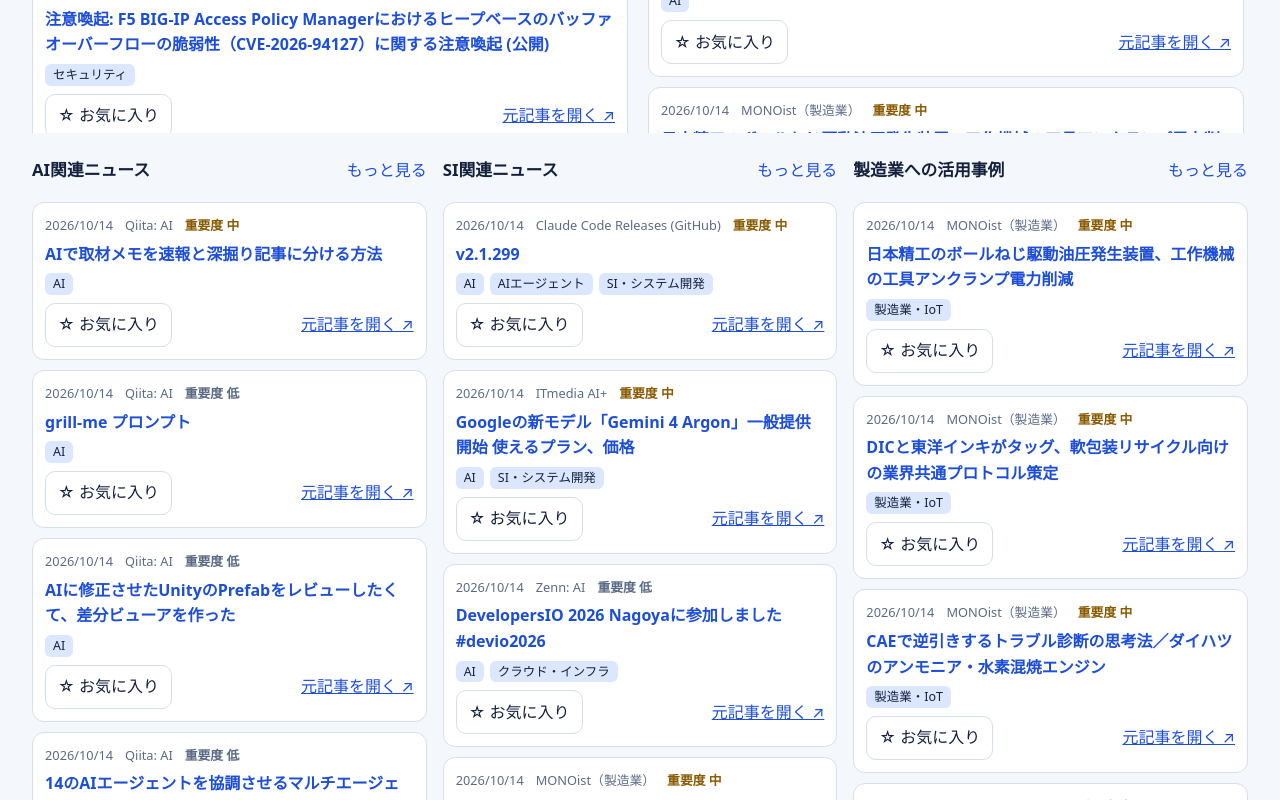
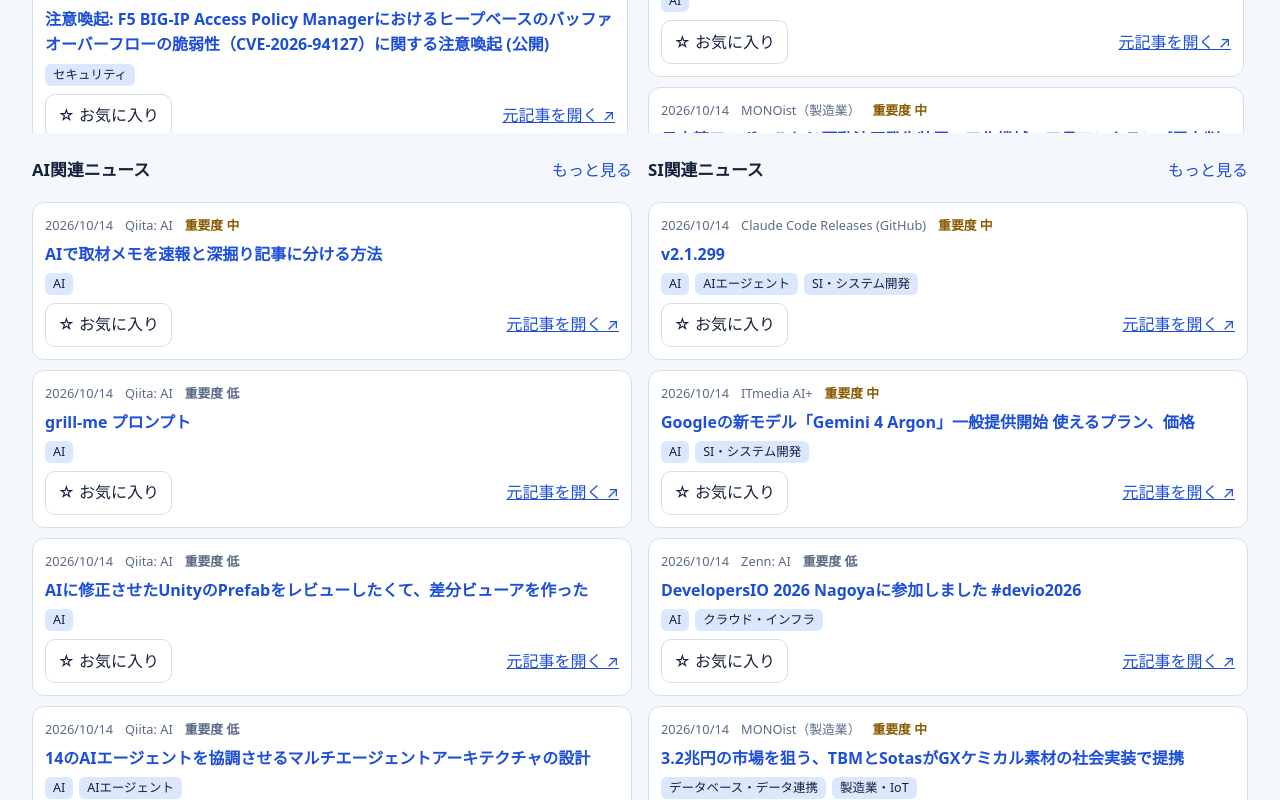
Before and after one commit to moppe1979/AITopics, a React (Vite) app in the folder web/: page / in a window 1280 px wide. Shown: the part 900-1700 px from the top of the page. Built offline with nearby package versions, Linux system fonts and the light colour scheme.

Commit message:
style: 横2列に統一（一覧・ダッシュボード下段）
Co-Authored-By: Claude Sonnet 5.5 <noreply@anthropic.com>

```diff
--- a/web/src/styles.css
+++ b/web/src/styles.css
@@ -67,11 +67,11 @@ code { background: var(--primary-weak); padding: 0 4px; border-radius: 4px; }
 @media (max-width: 480px) { .row { grid-template-columns: 1fr; } }
 .orig { overflow-wrap: anywhere; margin: 0 0 4px; }
 .app.wide { max-width: none; }
-.card-grid { display: grid; grid-template-columns: repeat(auto-fill, minmax(360px, 1fr)); gap: 12px; align-items: start; }
+.card-grid { display: grid; grid-template-columns: repeat(2, minmax(0, 1fr)); gap: 12px; align-items: start; }
 .card-grid .card { margin: 0; }
-.triple { display: grid; grid-template-columns: repeat(3, minmax(0, 1fr)); gap: 16px; align-items: start; }
+.triple { display: grid; grid-template-columns: repeat(2, minmax(0, 1fr)); gap: 16px; align-items: start; }
 .triple > div { min-width: 0; }
-@media (max-width: 1000px) { .triple { grid-template-columns: 1fr; gap: 0; } }
+@media (max-width: 700px) { .triple, .card-grid { grid-template-columns: 1fr; gap: 0; } .card-grid .card { margin: 10px 0; } }
 @media (min-width: 1000px) {
   .app { padding-left: 32px; padding-right: 32px; }
   .app:not(.wide) { max-width: 1100px; }
```
